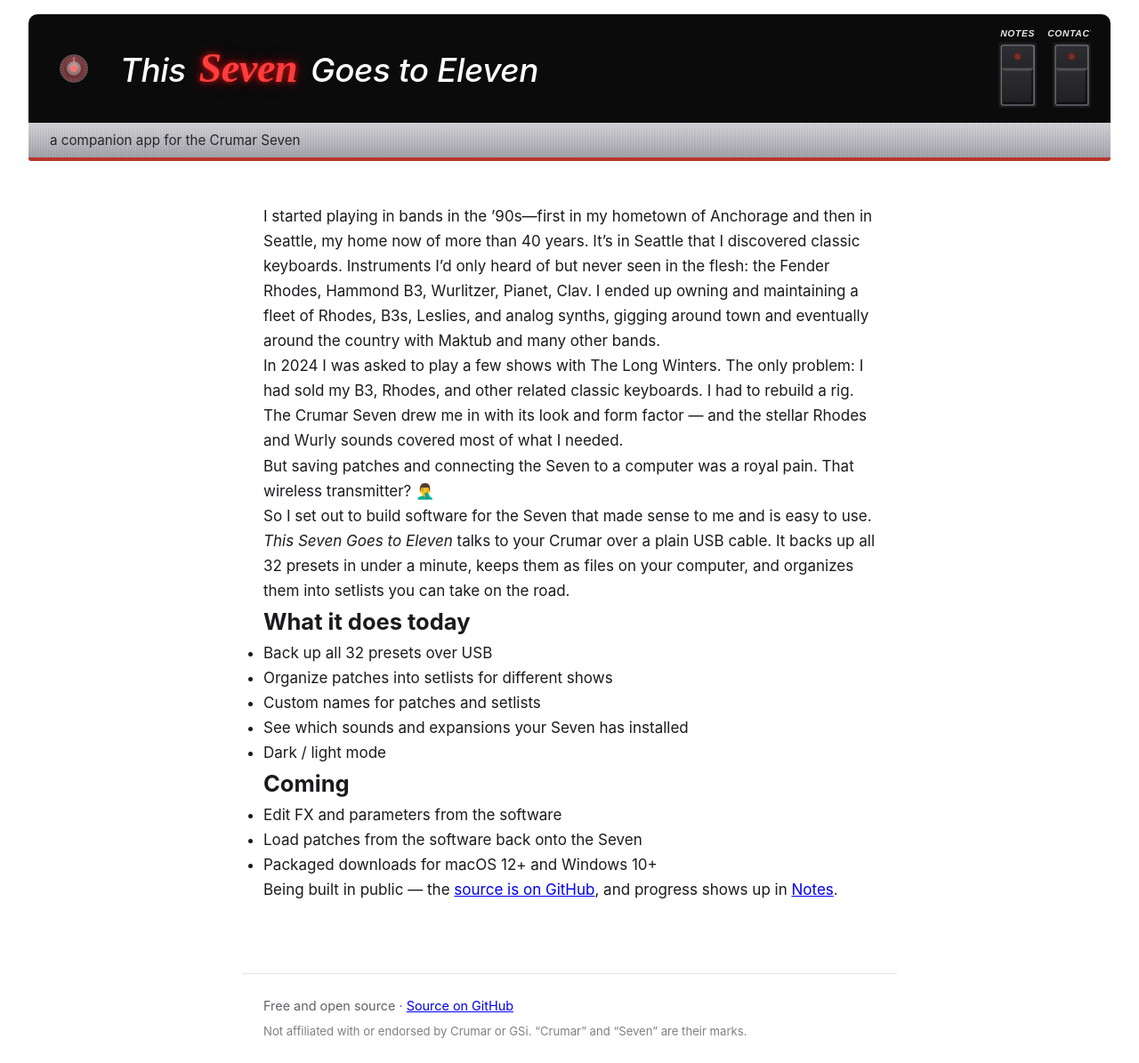
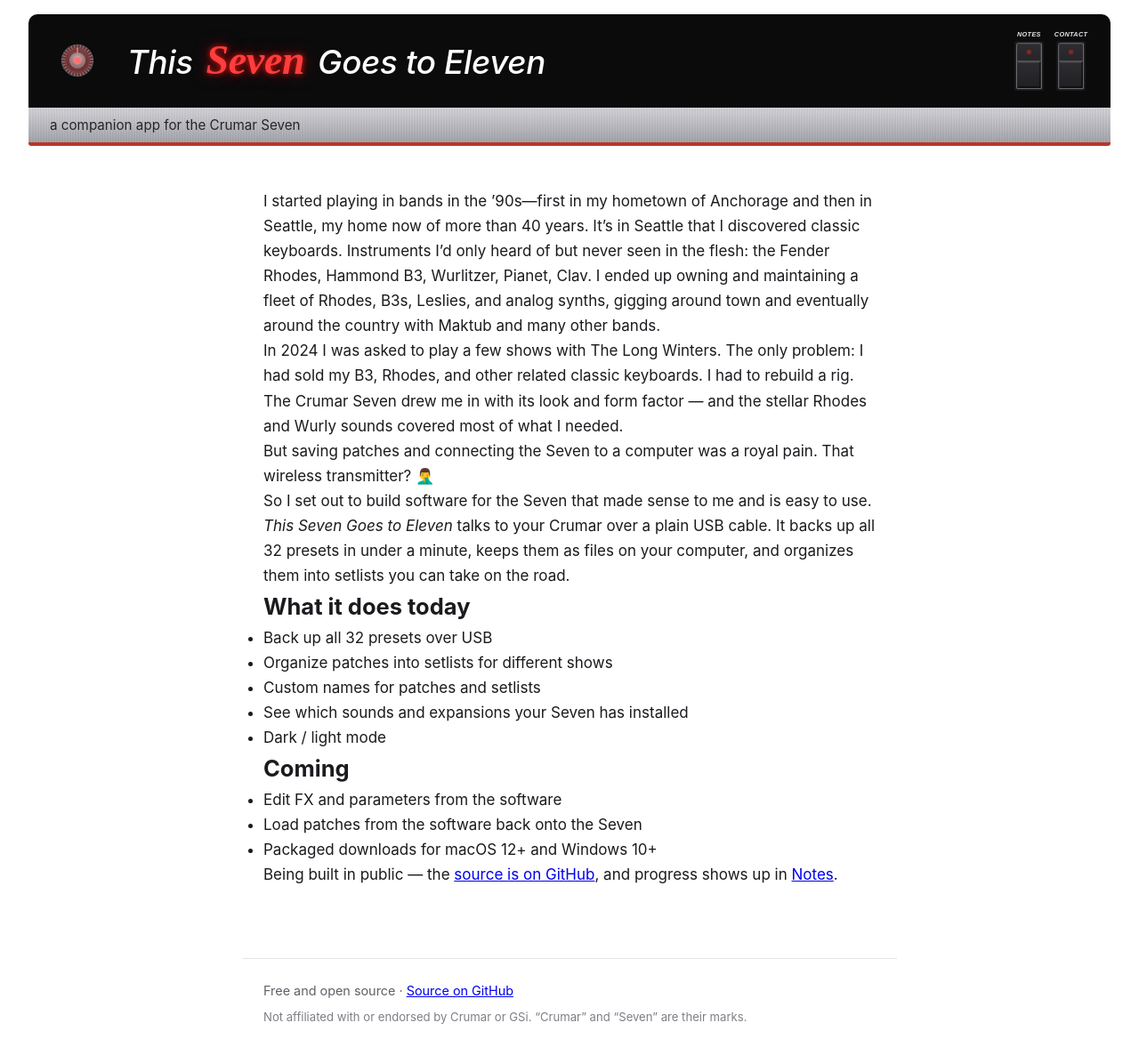
Before and after one commit to danielspils/this-seven-goes-to-eleven, a Jekyll site: the page built from docs/index.md, in a window 1280 px wide. Shown: the whole page at 89% size. Built offline with Jekyll 4.4.1, drawn with Linux system fonts in a browser that asks for light colours.

Commit message:
Header control sizing; stop clipping CONTACT
Buttons come down to the design's scale and the knob goes up a little.
The buttons' viewBox is wider than the buttons themselves so CONTACT
has room — it was being cut to CONTAC by the box edge. Flutes brightened
and the pointer mark given a glow, so the rotation reads while dragging.

Co-Authored-By: Claude Fable 5 <noreply@anthropic.com>

```diff
--- a/docs/assets/css/style.css
+++ b/docs/assets/css/style.css
@@ -52,7 +52,7 @@ main { max-width: 46rem; margin: 0 auto; padding: 0 1.5rem 5rem; }
 /* Panel controls: the knob sits left of the headline, the two preset
    buttons right of it, both at the app's own proportions. */
 .site-head .panel-inner { gap: 1.4rem; }
-.knob { flex: none; width: 58px; height: 58px; }
+.knob { flex: none; width: 66px; height: 66px; }
 #hue-knob { cursor: grab; }
 #hue-knob:active { cursor: grabbing; }
 #hue-knob:focus { outline: none; }
@@ -60,11 +60,13 @@ main { max-width: 46rem; margin: 0 auto; padding: 0 1.5rem 5rem; }
 /* The rotor turns with the value; the short transition smooths key steps
    without lagging a drag. */
 #knob-rotor { transform-origin: 52px 52px; transition: transform .07s linear; }
+.knob .k-ribs line { stroke: rgba(255,255,255,.34); }
+.knob .k-mark { filter: drop-shadow(0 0 3px currentColor); }
 
-.panel-buttons { flex: none; width: 104px; height: auto; }
+.panel-buttons { flex: none; width: 92px; height: auto; }
 .panel-buttons .lbl {
   fill: #e8e8ea; font-family: 'Archivo Narrow', Helvetica, Arial, sans-serif;
-  font-weight: 700; font-style: italic; font-size: 13px; letter-spacing: .06em;
+  font-weight: 700; font-style: italic; font-size: 12px; letter-spacing: .05em;
   text-anchor: middle;
 }
 .panel-buttons .btn-bezel { fill: #1a1a1c; }
@@ -80,8 +82,8 @@ main { max-width: 46rem; margin: 0 auto; padding: 0 1.5rem 5rem; }
 .panel-buttons .panel-btn:hover .led { fill: #ff3b30; }
 .panel-buttons .panel-btn:hover .btn-face { fill: #2b2b2e; }
 @media (max-width: 46rem) {
-  .knob { width: 52px; height: 52px; }
-  .panel-buttons { width: 88px; }
+  .knob { width: 54px; height: 54px; }
+  .panel-buttons { width: 78px; }
 }
 
 .alum {
```
Also changed, not shown: docs/_includes/panel-buttons.svg.
